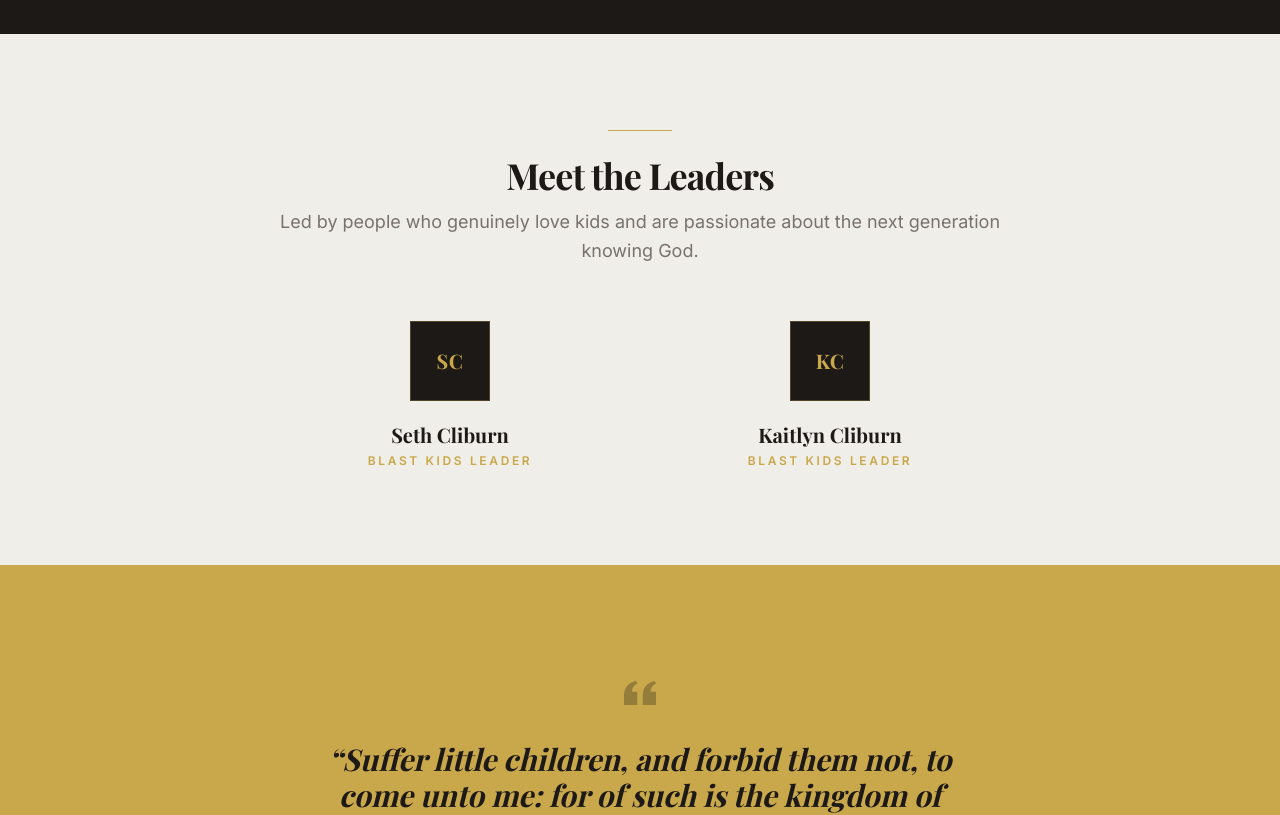
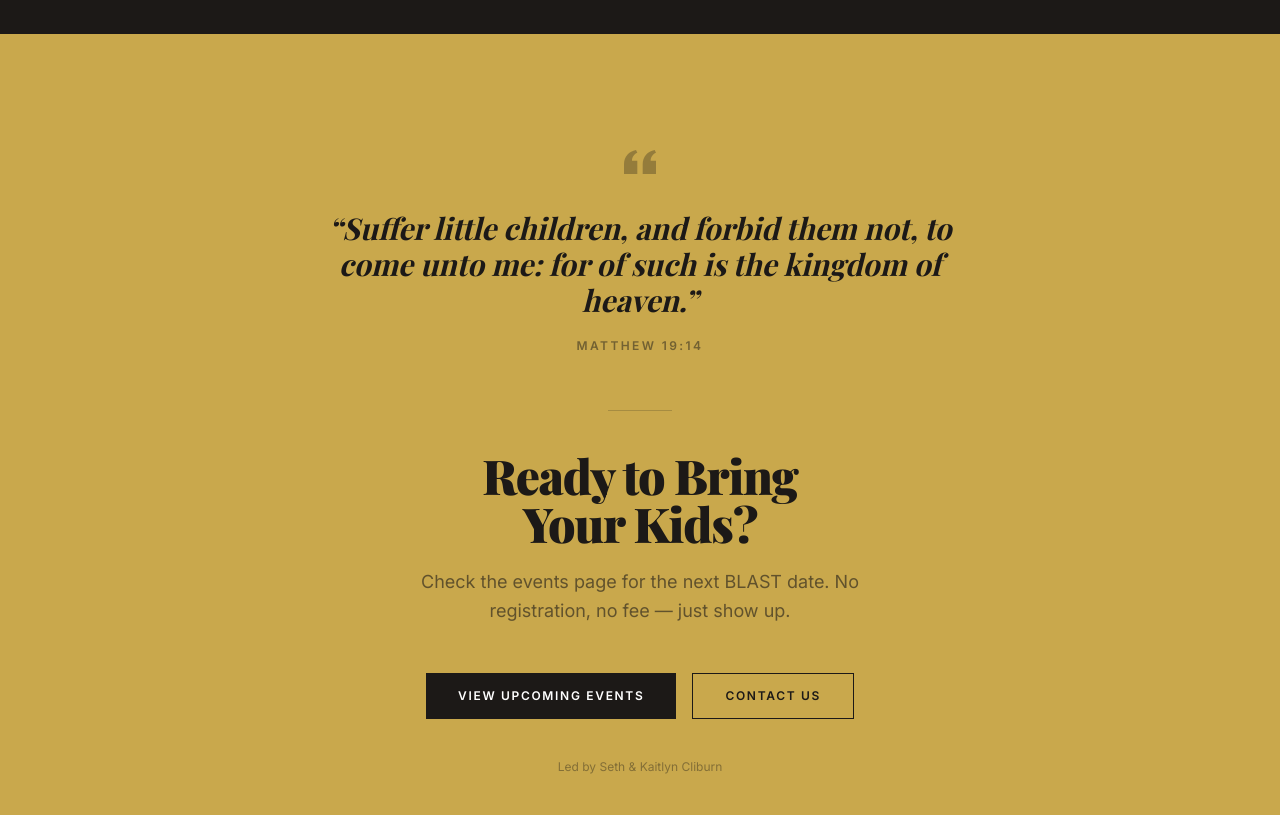
Before and after one commit to RBurns02/Springhill-church-web, a Next.js app: page /blast in a window 1280 px wide. Shown: the part 2400-3215 px from the top of the page. Built offline with nearby package versions, Linux system fonts and the light colour scheme; a web font is replaced by a local one.

Commit message:
Reduce leader emphasis on BLAST page to a small credit line
https://claude.ai/code/session_01MC6jFUkzmnssAkeDp4CuJa

```diff
--- a/app/blast/page.tsx
+++ b/app/blast/page.tsx
@@ -188,35 +188,6 @@ export default function BlastPage() {
         </div>
       </section>
 
-      {/* ── LEADERS ── */}
-      <section className="py-24 bg-church-warm">
-        <div className="max-w-3xl mx-auto px-5 text-center">
-          <ScrollReveal>
-            <div className="gold-bar mx-auto mb-6" />
-            <h2 className="section-heading mb-3">Meet the Leaders</h2>
-            <p className="section-sub mb-14">
-              Led by people who genuinely love kids and are passionate
-              about the next generation knowing God.
-            </p>
-
-            <div className="flex flex-col sm:flex-row gap-8 justify-center">
-              {[
-                { name: 'Seth Cliburn',    initials: 'SC' },
-                { name: 'Kaitlyn Cliburn', initials: 'KC' },
-              ].map((p) => (
-                <div key={p.name} className="flex-1 max-w-xs mx-auto">
-                  <div className="w-20 h-20 bg-church-dark border border-church-gold/30 flex items-center justify-center mx-auto mb-5">
-                    <span className="font-serif text-xl font-bold text-church-gold tracking-wide">{p.initials}</span>
-                  </div>
-                  <p className="font-serif font-bold text-xl text-stone-900 mb-1">{p.name}</p>
-                  <p className="eyebrow text-church-gold">BLAST Kids Leader</p>
-                </div>
-              ))}
-            </div>
-          </ScrollReveal>
-        </div>
-      </section>
-
       {/* ── SCRIPTURE + CTA — gold background ── */}
       <section className="py-28 bg-church-gold">
         <div className="max-w-2xl mx-auto px-5 text-center">
@@ -251,6 +222,9 @@ export default function BlastPage() {
                 Contact Us
               </Link>
             </div>
+            <p className="text-church-dark/40 text-xs mt-10">
+              Led by Seth &amp; Kaitlyn Cliburn
+            </p>
           </ScrollReveal>
         </div>
       </section>
```
